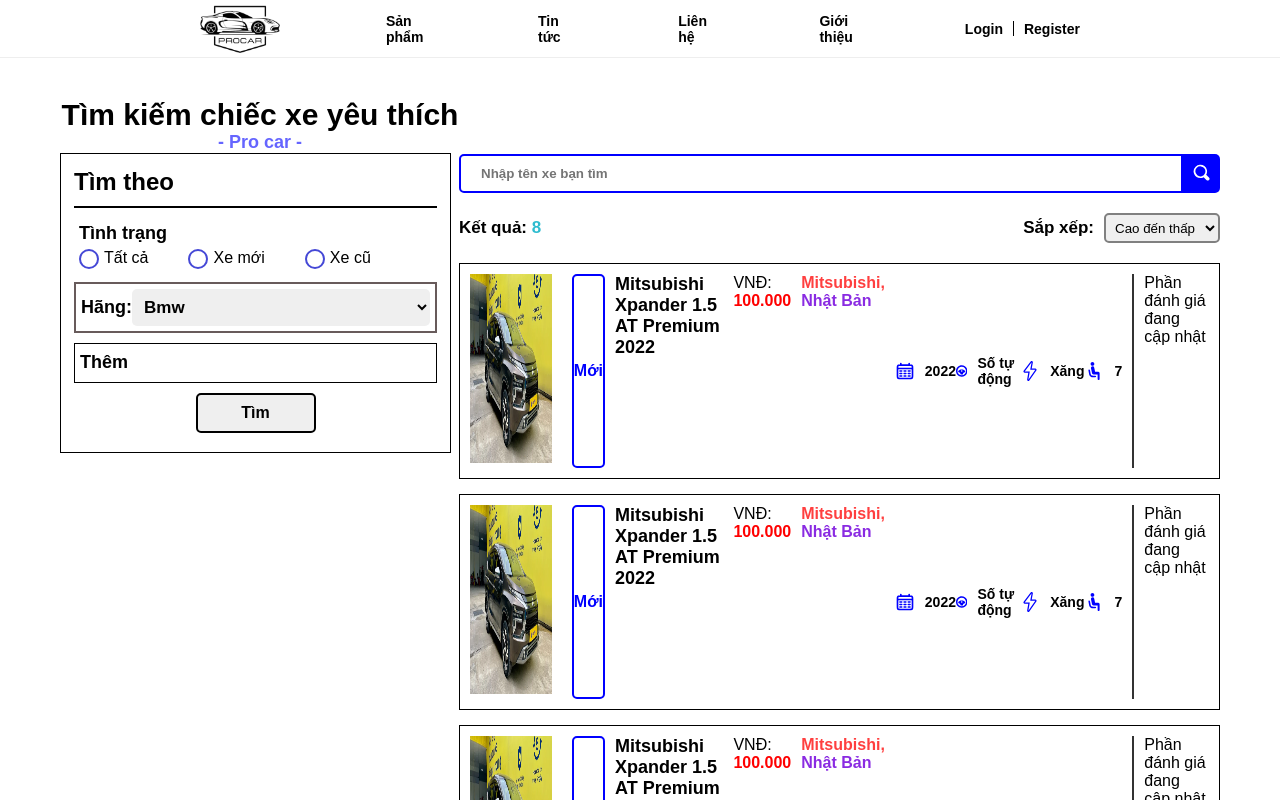
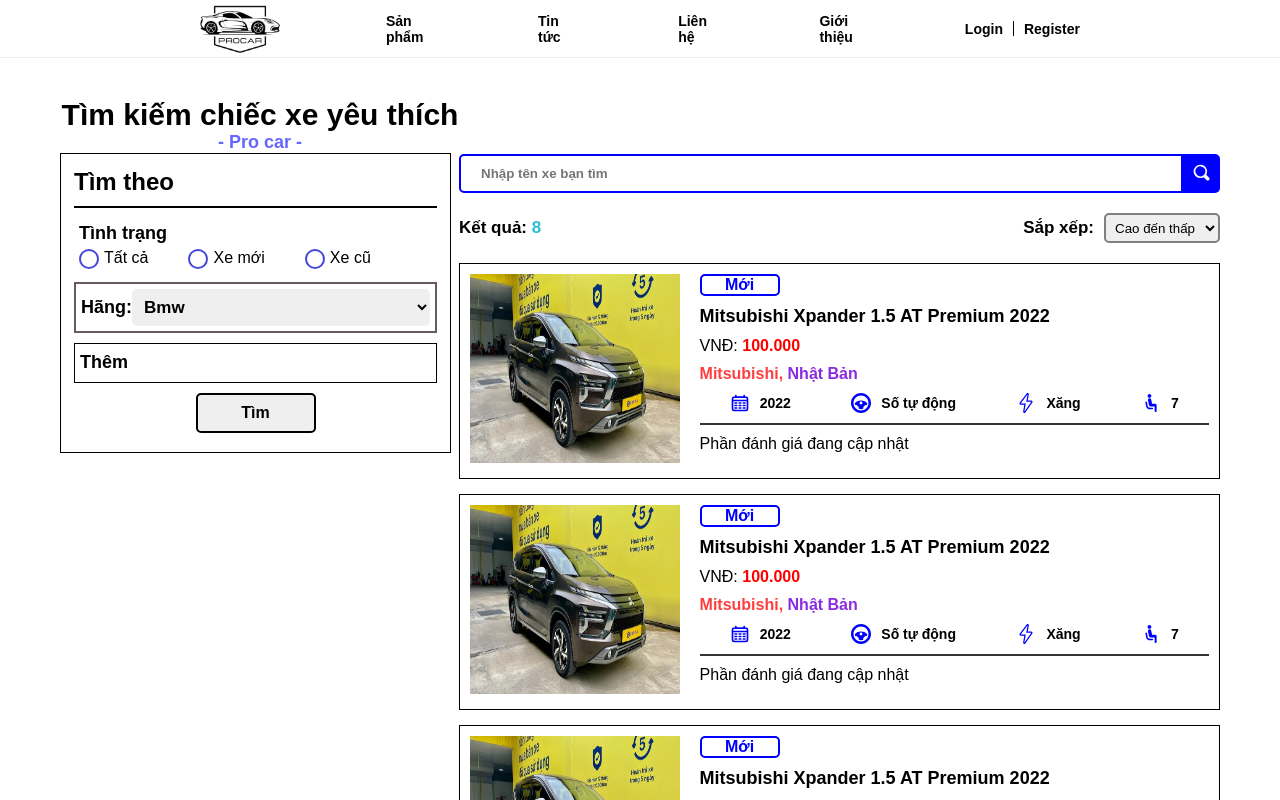
Before and after one commit to TrungLe2003/Car-Selling-web, a React (Vite) app in the folder Fe/: page /search in a window 1280 px wide. Shown: the top 800 px of the page. Built offline with nearby package versions, Linux system fonts and the light colour scheme.

Commit message:
Đẩy lại searchPage

```diff
--- a/Fe/src/components/carFrame/carFrameStyle1/index.jsx
+++ b/Fe/src/components/carFrame/carFrameStyle1/index.jsx
@@ -10,10 +10,10 @@
   return (
     //viết tên loằng ngoằng để không trùng cái đã có
     <div className="CarFrameComponent1">
-      <div className="container1">
+      <div className="carImg">
         <img src="./public/imgs/carDetailPage/carDetail1.png" alt="" />
       </div>
-      <div className="container2">
+      <div className="carInfo">
         <div className="state">Mới</div>
         <div className="nameCar">Mitsubishi Xpander 1.5 AT Premium 2022</div>
         <div className="Price">
--- a/Fe/src/components/carFrame/carFrameStyle1/style.css
+++ b/Fe/src/components/carFrame/carFrameStyle1/style.css
@@ -3,24 +3,24 @@
   height: 216px;
   border: 1px solid black;
   padding: 10px;
+  gap: 20px;
   display: flex;
   flex-direction: row;
-  gap: 20px;
 }
 
 /* container1 */
-div.CarFrameComponent1 div.container1 {
+div.CarFrameComponent1 div.carImg {
   height: 189px;
   width: 304px;
 }
 
-div.CarFrameComponent1 div.container1 img {
+div.CarFrameComponent1 div.carImg img {
   width: 100%;
   height: 100%;
 }
 
-/* container2 */
-div.CarFrameComponent1 div.container2 {
+/* carInfo */
+div.CarFrameComponent1 div.carInfo {
   display: flex;
   flex-direction: column;
   justify-content: start;
@@ -28,7 +28,7 @@
   width: 100%;
 }
 
-div.CarFrameComponent1 div.container2 div.state {
+div.CarFrameComponent1 div.carInfo div.state {
   border: 2px solid blue;
   width: 80px;
   display: flex;
@@ -39,34 +39,34 @@
   border-radius: 5px;
 }
 
-div.CarFrameComponent1 div.container2 div.nameCar {
+div.CarFrameComponent1 div.carInfo div.nameCar {
   font-weight: 600;
   font-size: 18px;
 }
 
-div.CarFrameComponent1 div.container2 div.Price span {
+div.CarFrameComponent1 div.carInfo div.Price span {
   opacity: 1;
   color: red;
   font-weight: 600;
 }
 
-div.CarFrameComponent1 div.container2 div.BrandAndCountry {
+div.CarFrameComponent1 div.carInfo div.BrandAndCountry {
   color: rgb(255, 63, 63);
   font-weight: 600;
   font-size: 16px;
 }
 
-div.CarFrameComponent1 div.container2 div.BrandAndCountry span {
+div.CarFrameComponent1 div.carInfo div.BrandAndCountry span {
   color: blueviolet;
 }
 
-div.CarFrameComponent1 div.container2 div.parameter {
+div.CarFrameComponent1 div.carInfo div.parameter {
   display: flex;
   flex-direction: row;
   justify-content: space-around;
 }
 
-div.CarFrameComponent1 div.container2 div.parameter div.parameterFrame {
+div.CarFrameComponent1 div.carInfo div.parameter div.parameterFrame {
   display: flex;
   flex-direction: row;
   align-items: center;
@@ -74,16 +74,12 @@
   gap: 10px;
 }
 
-div.CarFrameComponent1
-  div.container2
-  div.parameter
-  div.parameterFrame
-  div.title {
+div.CarFrameComponent1 div.carInfo div.parameter div.parameterFrame div.title {
   font-weight: 600;
   font-size: 14px;
 }
 
-div.CarFrameComponent1 div.container2 div.line {
+div.CarFrameComponent1 div.carInfo div.line {
   border: 1px solid black;
   opacity: 0.8;
 }
--- a/Fe/src/components/searchPage/index.jsx
+++ b/Fe/src/components/searchPage/index.jsx
@@ -127,7 +127,7 @@
               <CarFrame1></CarFrame1>
             </div>
           ) : (
-            <div>Không có xe nào</div>
+            <div>Bạn tìm xe gì</div>
           )}
         </div>
       </div>
```
